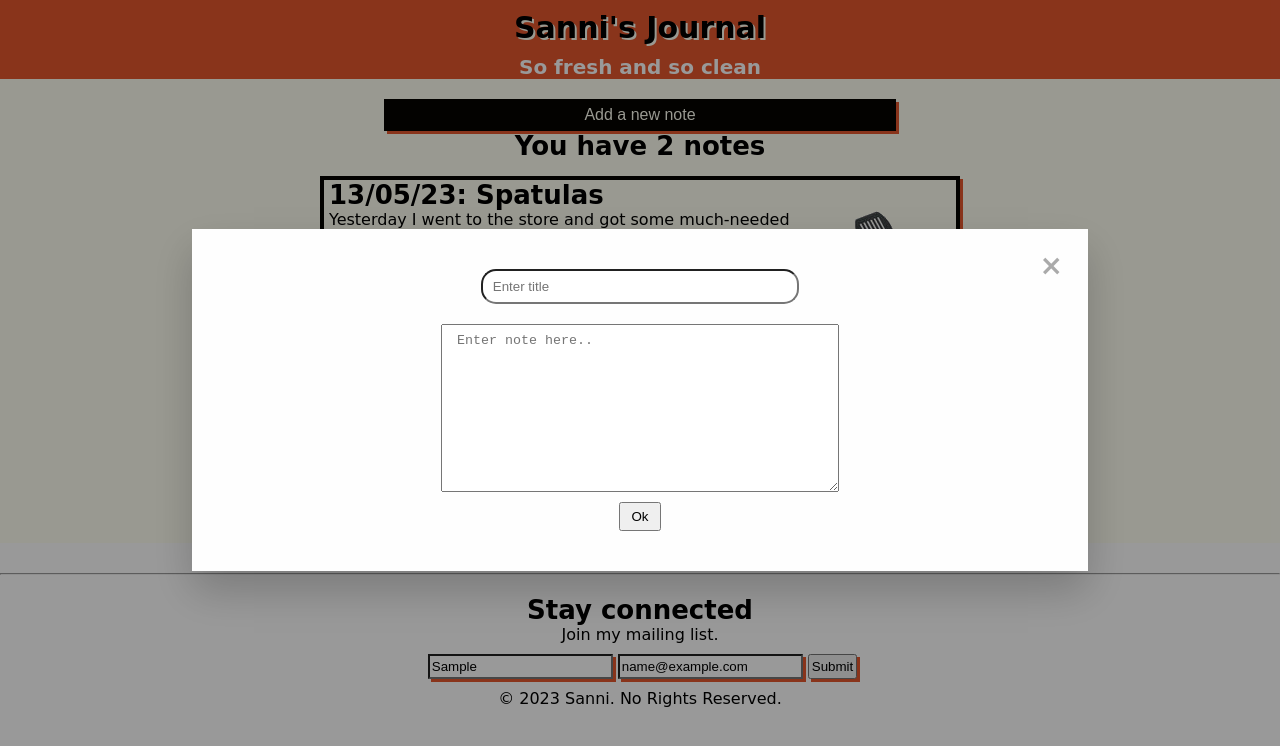
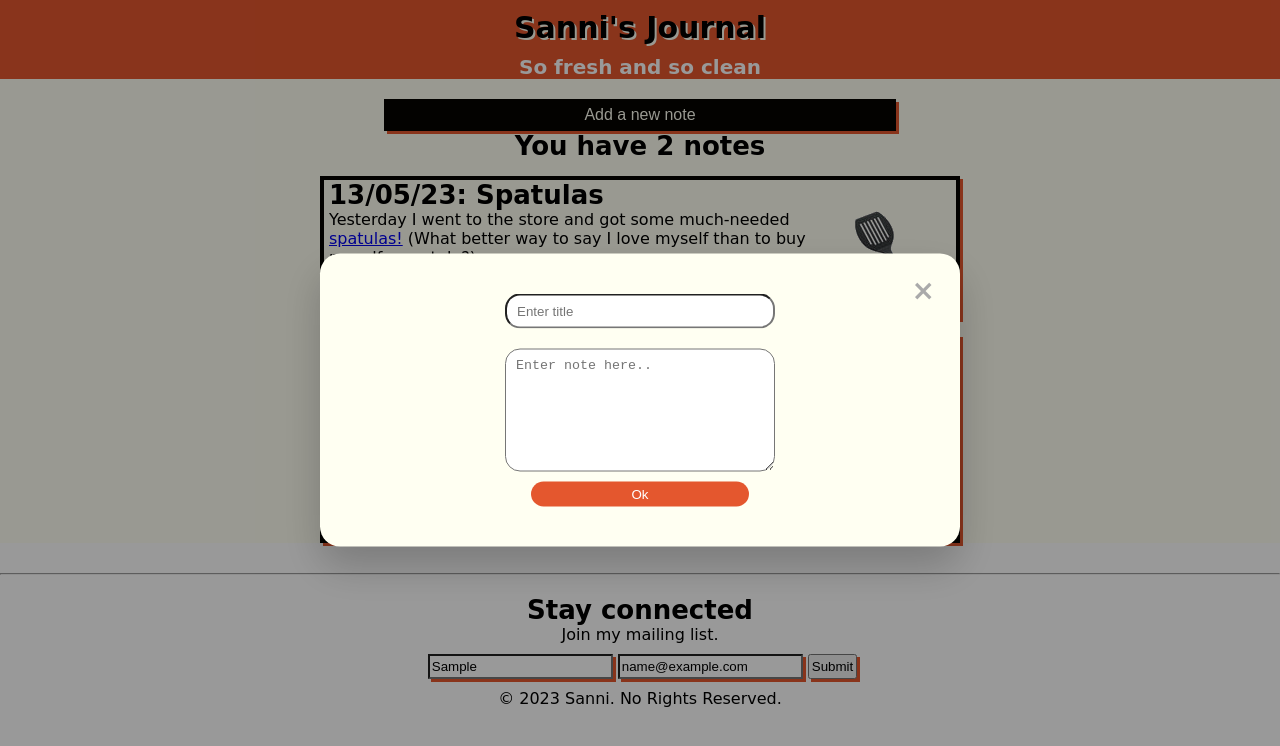
Before and after one commit to Denniman/stutern-css-pre-study-task, a plain HTML site: page index.html in a window 1280 px wide. Both pictures are taken after typing "Sample", "name@example.com" into the empty fields and a click on the button "Add a new note". Drawn offline with Linux system fonts and the light colour scheme; a web font is replaced by a local one.

Commit message:
adjust modal width

```diff
--- a/css/style.css
+++ b/css/style.css
@@ -148,21 +148,15 @@ hr {
 }
 
 .modal__content {
-    width: 70%;
-    /* height: 50%; */
-    background-color: #fefefe;
+    width: 50%;
+    background-color: var(--secondary-color);
     position: absolute;
     top: 50%;
     left: 50%;
-    /* opacity: 0; */
+    border-radius: 2rem;
     transform: translate(-50%, -50%);
     box-shadow: 0 2rem 4rem rgba(0,0,0, .2);
 }
-/* modal open state */
-/* .visible {
-    opacity: 1;
-    transform: translate(-50%, -50%) scale(1);
-} */
 
 .close {
     color: #aaaaaa;
@@ -192,16 +186,22 @@ hr {
 .input__title {
     padding: .8rem 1rem;
     border-radius: 1.5rem;
-    width: 40%;
+    width: 50%;
 }
 
 .textarea {
     margin-top: 2rem;
     width: 50%;
-    padding: .8rem 1.5rem;
+    padding: .8rem 1rem;
+    border-radius: 1.5rem;
 }
 
 .btn__submit {
     margin-top: 1rem;
-    padding: .5rem 1rem;
+    padding: .5rem 10rem;
+    border-radius: 1.5rem;
+    border: none;
+    color: #fff;
+    background-color: var(--color-primary);
+    cursor: pointer;
 }
--- a/index.html
+++ b/index.html
@@ -71,7 +71,7 @@
                 <!-- <h3>Write your note</h3> -->
                 <form action="#" class="modal__form">
                     <input type="text" placeholder="Enter title" name="noteTitle" class="input__title">
-                    <textarea name="" id="" cols="40" rows="10" name="noteBody" class="textarea" placeholder="Enter note here.."></textarea>
+                    <textarea name="" id="" cols="5" rows="7" name="noteBody" class="textarea" placeholder="Enter note here.."></textarea>
                     <button type="submit" value="submit" class="btn__submit">Ok</button>
                 </form>
             </div>
```
